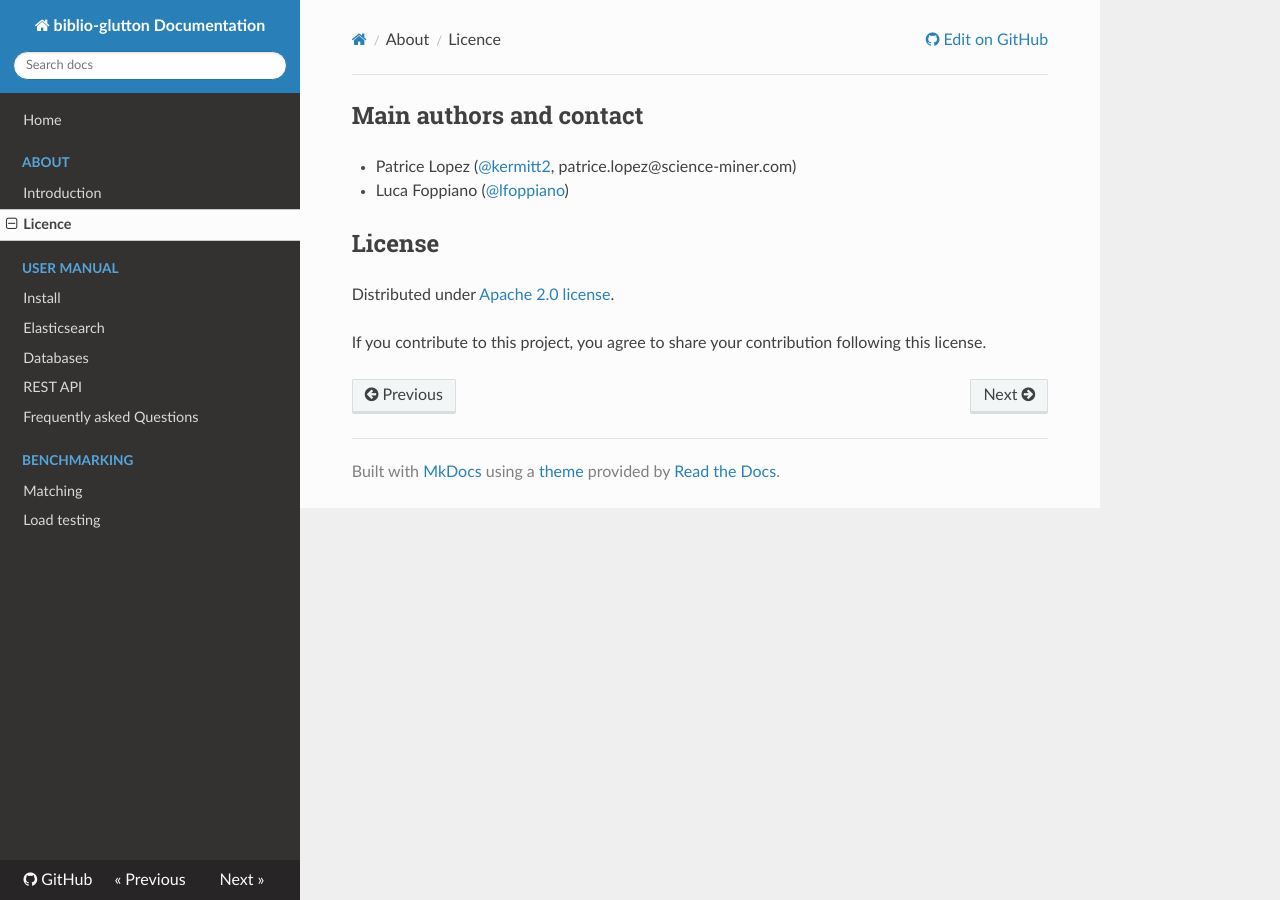
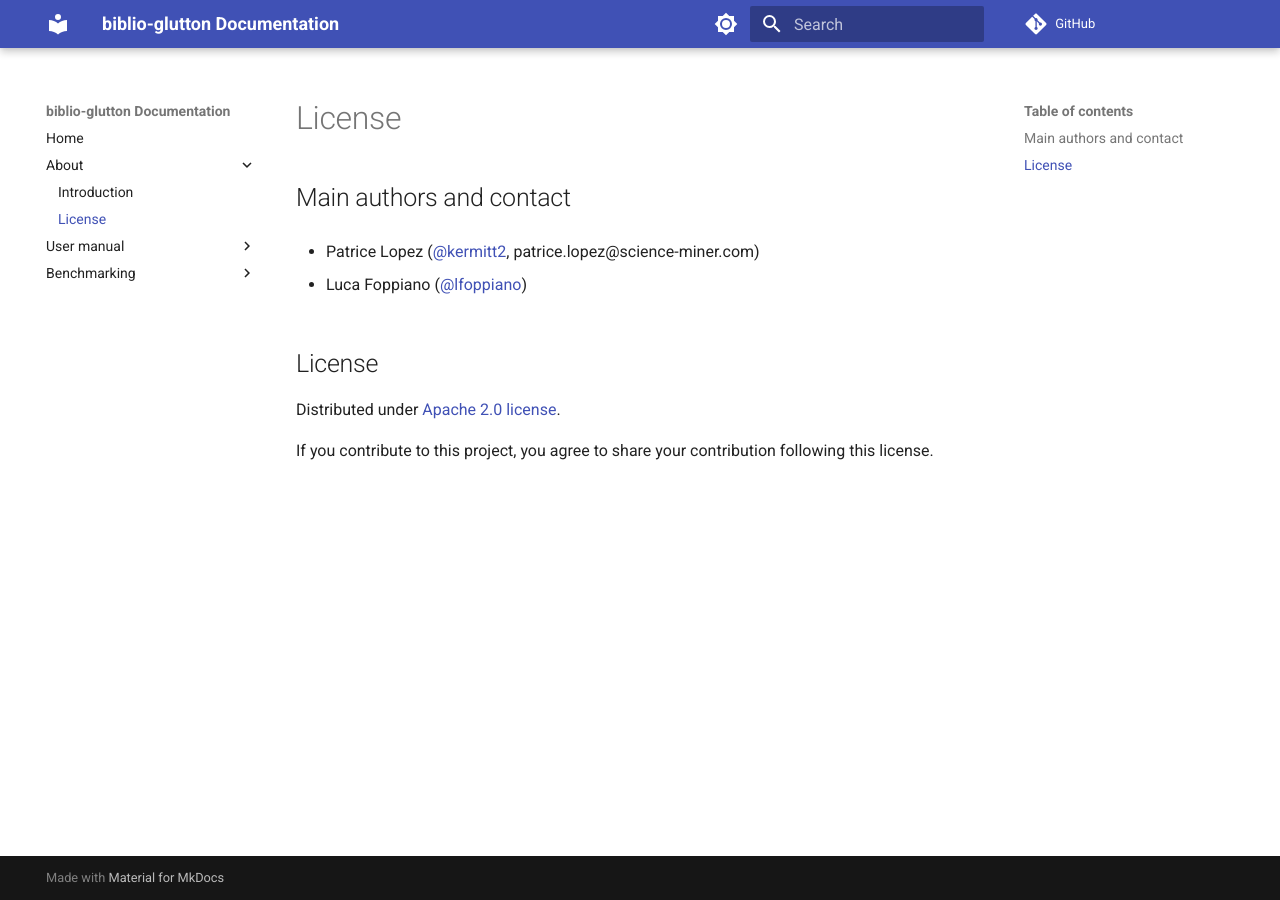
Before and after one commit to kermitt2/biblio-glutton, an MkDocs documentation site: the page built from doc/License.md, in a window 1280 px wide. Built offline with MkDocs 1.6.1 and Material for MkDocs 9.7.7, drawn with Linux system fonts in a browser that asks for light colours; nearby versions of some CDN libraries; comment, search, counter and statistics services are not loaded.

Commit message:
Use the Material theme for the documentation, as GROBID does
Light and dark palettes, the Read the Docs search and version selector
(readthedocs.js from GROBID), admonitions and details. MkDocs is pinned
to 1.6 since Material does not follow MkDocs 2.0, and the nav entry of
the databases page gets its missing .md.

```diff
--- /dev/null
+++ b/doc/readthedocs.js
@@ -0,0 +1,40 @@
+document.addEventListener("DOMContentLoaded", function(event) {
+// Trigger Read the Docs' search addon instead of Material MkDocs default
+document.querySelector(".md-search__input").addEventListener("focus", (e) => {
+        const event = new CustomEvent("readthedocs-search-show");
+        document.dispatchEvent(event);
+    });
+});
+
+
+// Use CustomEvent to generate the version selector
+document.addEventListener(
+        "readthedocs-addons-data-ready",
+        function (event) {
+        const config = event.detail.data();
+        const versioning = `
+<div class="md-version">
+<button class="md-version__current" aria-label="Select version">
+    ${config.versions.current.slug}
+</button>
+
+<ul class="md-version__list">
+${ config.versions.active.map(
+    (version) => `
+    <li class="md-version__item">
+    <a href="${ version.urls.documentation }" class="md-version__link">
+        ${ version.slug }
+    </a>
+            </li>`).join("\n")}
+</ul>
+</div>`;
+
+    // Check if we already added versions and remove them if so.
+    // This happens when using the "Instant loading" feature.
+    // See https://squidfunk.github.io/mkdocs-material/setup/setting-up-navigation/#instant-loading
+    const currentVersions = document.querySelector(".md-version");
+    if (currentVersions !== null) {
+      currentVersions.remove();
+    }
+    document.querySelector(".md-header__topic").insertAdjacentHTML("beforeend", versioning);
+});
--- a/doc/requirements.txt
+++ b/doc/requirements.txt
@@ -1 +1,3 @@
-mkdocs==1.5.1
+mkdocs==1.6.1
+mkdocs-material==9.7.7
+mkdocs-redirects==1.2.3
--- a/mkdocs.yml
+++ b/mkdocs.yml
@@ -1,22 +1,49 @@
 site_name: biblio-glutton Documentation
 repo_url: https://github.com/kermitt2/biblio-glutton/
 repo_name: GitHub
-theme: readthedocs
+
+theme:
+  name: material
+  palette:
+    # Palette toggle for light mode
+    - media: "(prefers-color-scheme: light)"
+      scheme: default
+      toggle:
+        icon: material/brightness-7
+        name: Switch to dark mode
+
+    # Palette toggle for dark mode
+    - media: "(prefers-color-scheme: dark)"
+      scheme: slate
+      toggle:
+        icon: material/brightness-4
+        name: Switch to light mode
+
 site_description: Documentation for biblio-glutton
 docs_dir: doc
+
+extra_javascript:
+  - readthedocs.js
+
+markdown_extensions:
+  - admonition
+  - pymdownx.details
+  - pymdownx.superfences
+
+validation:
+  anchors: warn
+
 plugins:
     - search
-theme:
-    name: readthedocs
 nav:
   - Home: 'index.md'
   - About:
     - 'Introduction': 'Introduction.md'
-    - 'Licence': 'License.md'
+    - 'License': 'License.md'
   - User manual:
     - 'Install': 'Install.md'
     - 'Elasticsearch': 'Elasticsearch.md'
-    - 'Databases': 'Build-Databases'
+    - 'Databases': 'Build-Databases.md'
     - 'REST API': 'API.md'
     - 'Frequently asked Questions': 'Frequently-asked-questions.md'
   - Benchmarking:
--- a/readthedocs.yml
+++ b/readthedocs.yml
@@ -7,7 +7,7 @@ version: 2
 
 # Set the version of Python and other tools you might need
 build:
-  os: ubuntu-22.04
+  os: ubuntu-24.04
   tools:
     python: "3.11"
 
```
